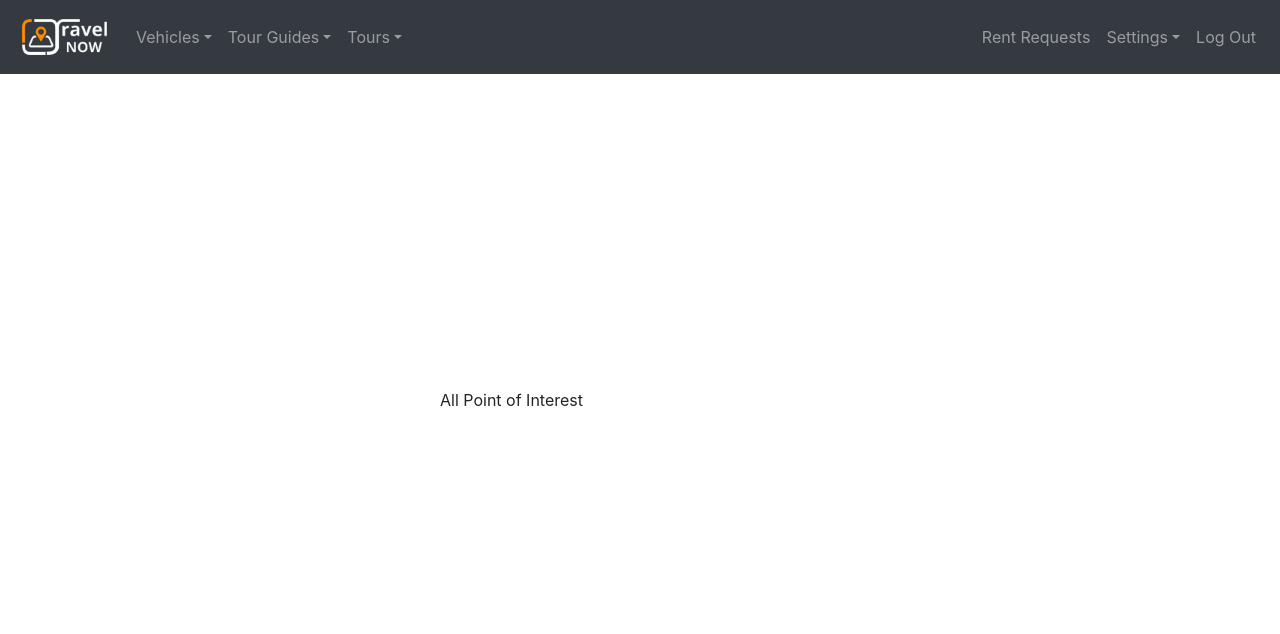
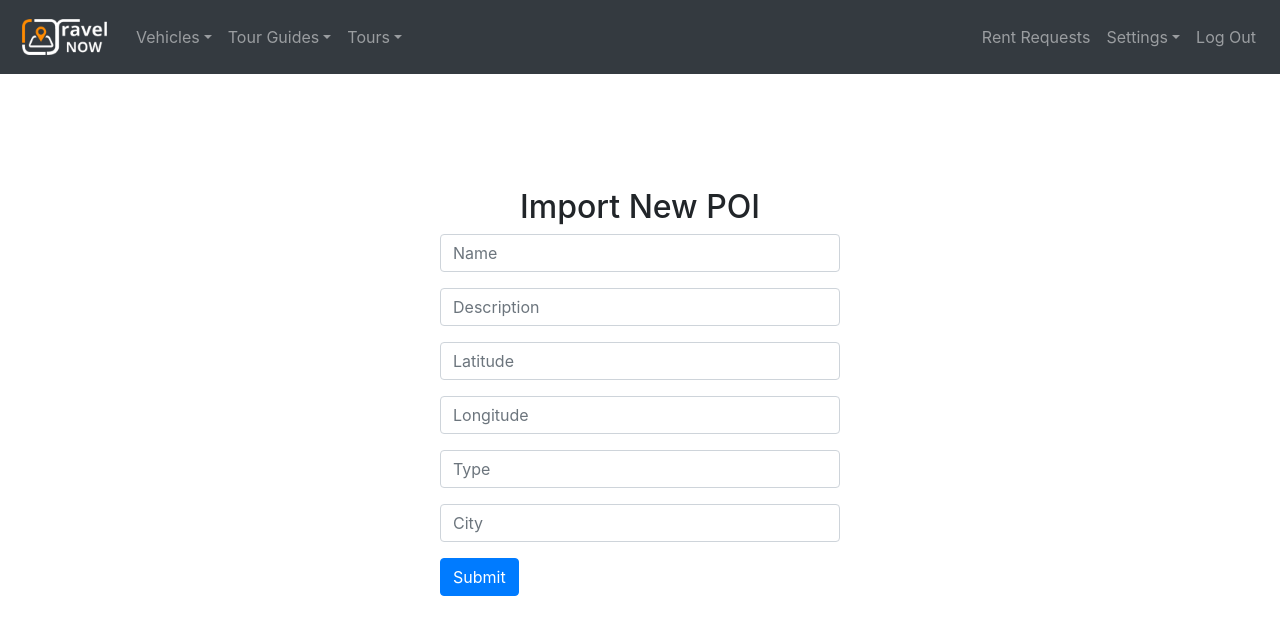
Before and after one commit to std145280/react-map-web, a React (Create React App) app: page /AddPointOfInterest in a window 1280 px wide. Shown: the top 634 px of the page. Built offline with nearby package versions, Linux system fonts and the light colour scheme; no server answers; sample sign-in values are in the browser's storage.

Commit message:
Add POI form

```diff
--- a/src/components/AddPointOfInterest.js
+++ b/src/components/AddPointOfInterest.js
@@ -1,11 +1,72 @@
-import React from "react";
+import React, { useState } from 'react';
 import NavigationBar from "./NavigationBar";
+import db from '../firebase';
 
-export default function AddPointOfInterest() {
+export default function AddPOI() {
+  const [name, setName] = useState('');
+  const [description, setDescription] = useState('');
+  const [latitude, setLatitude] = useState('');
+  const [longitude, setLongitude] = useState('');
+  const [type, setType] = useState('');
+  const [city, setCity] = useState('');
+
+  const handleOnChangeNAME = (e) => {
+    setName(e.target.value);
+  };
+  const handleOnChangeDESCRIPTION = (e) => {
+    setDescription(e.target.value);
+  };
+  const handleOnChangeLATITUDE = (e) => {
+    setLatitude(e.target.value);
+  };
+  const handleOnChangeLONGITUDE = (e) => {
+    setLongitude(e.target.value);
+  };
+  const handleOnChangeTYPE = (e) => {
+    setType(e.target.value);
+  };
+  const handleOnChangeCITY = (e) => {
+    setCity(e.target.value);
+  };
+
+
+
+  const createPOI = () => {
+    var poiRef = db.database().ref('POIs');
+    var poi = {
+      name,
+      description,
+      latitude,
+      longitude,
+      type,
+      city,
+    };
+
+    poiRef.push(poi);
+  };
+
   return (
-    <>
-      <NavigationBar />
-      All Point of Interest
+        <>
+          <NavigationBar />
+          <div>
+            <form>
+                <h2 className="text-center">Import New POI</h2>
+
+                <div className="form-group"><input type="text" className="form-control" onChange={handleOnChangeNAME} value={name} placeholder="Name" /></div>
+
+                <div className="form-group"><input type="text" className="form-control" onChange={handleOnChangeDESCRIPTION} value={description} placeholder="Description" /></div>
+
+                <div className="form-group"><input type="text" className="form-control" onChange={handleOnChangeLATITUDE} value={latitude} placeholder="Latitude" /></div>
+
+                <div className="form-group"><input type="text" className="form-control" onChange={handleOnChangeLONGITUDE} value={longitude} placeholder="Longitude" /></div>
+
+                <div className="form-group"><input type="text" className="form-control" onChange={handleOnChangeTYPE} value={type} placeholder="Type" /></div>
+
+                <div className="form-group"><input type="text" className="form-control" onChange={handleOnChangeCITY} value={city} placeholder="City" /></div>
+
+                <div className="form-group"><button className="btn btn-primary" type="submit" onClick={createPOI}> Submit </button></div>
+            </form>
+        </div>
     </>
   );
 }
```
Also changed, not shown: src/components/AddVehicle.js (line endings or trailing spaces).
